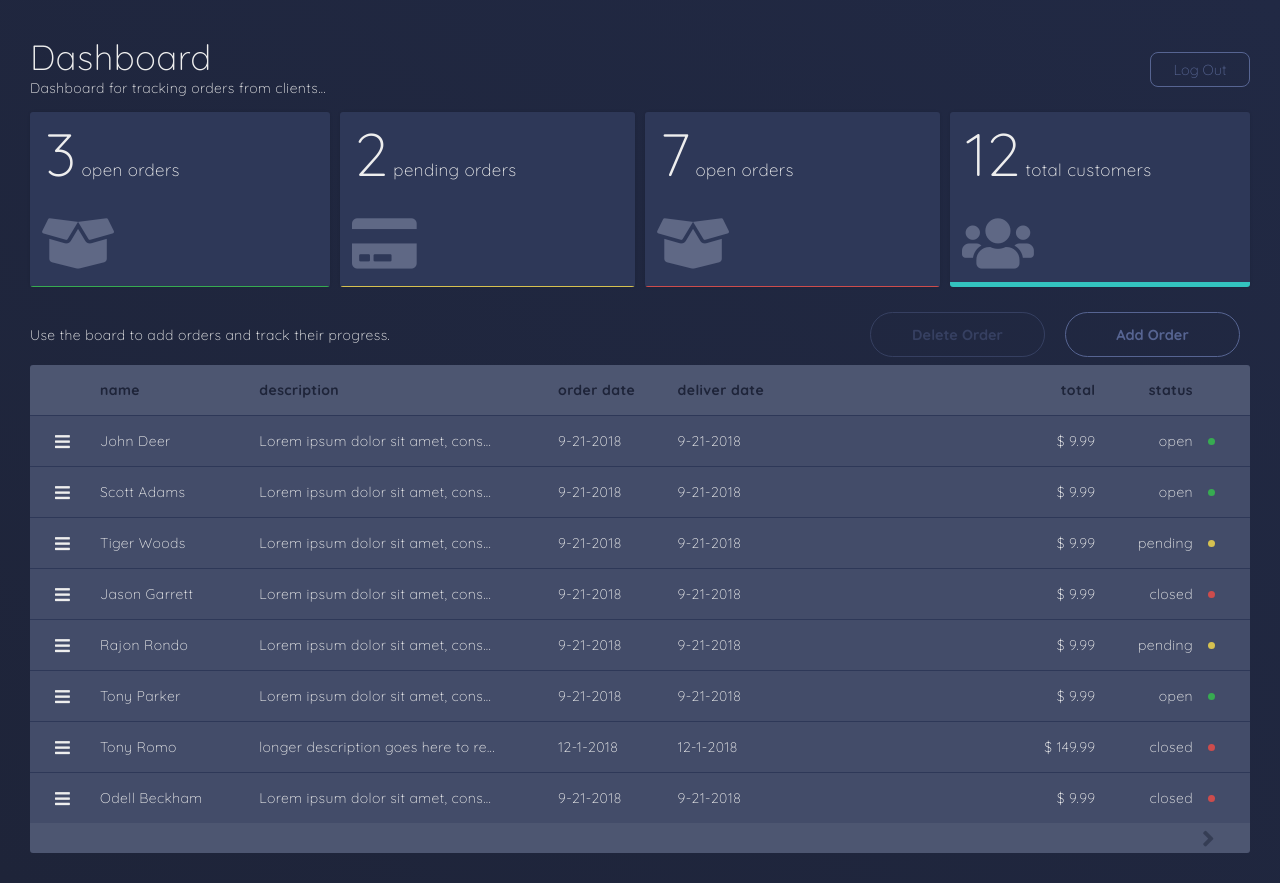
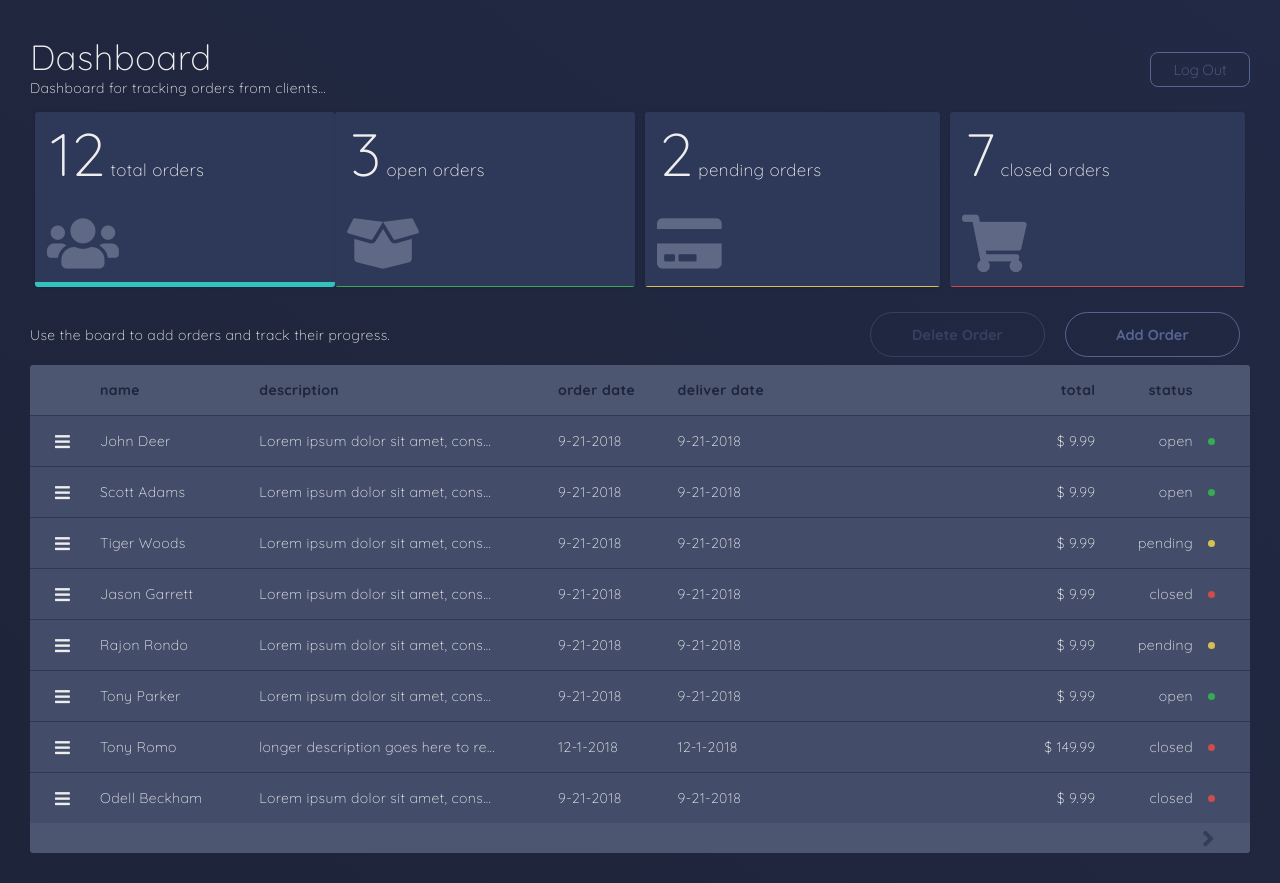
Before and after one commit to jfarris587/order-dashboard, a React app: page / in a window 1280 px wide. Built offline with nearby package versions, Linux system fonts and the light colour scheme.

Commit message:
changing store/orders

```diff
--- a/src/js/App.jsx
+++ b/src/js/App.jsx
@@ -13,9 +13,9 @@ class App extends Component {
     this.state = {
       details: [0, 0, 0, 0],
       login: true,
-      store: Settings,
-      orders: Settings,
-      show: 3,
+      store: Settings.slice(),
+      orders: Settings.slice(),
+      show: 0,
       page: 0,
       add:{
         mode: false
@@ -25,27 +25,29 @@ class App extends Component {
         selected:[]
       }
     };
-
-    console.log(this.state.orders);
-
   }
 
   componentWillMount(){
+    this.calculateTotals();
+  }
+
+  calculateTotals = () =>{
     var tempState = this.state;
     var status;
+    tempState.details = [0,0,0,0];
 
     tempState.store.forEach(function(order){
       status = order.status;
-      tempState.details[3] += 1;
+      tempState.details[0] += 1;
 
       if(status === 0){
-        tempState.details[0] += 1;
+        tempState.details[1] += 1;
       }
       else if(status === 1){
-        tempState.details[1] += 1;
+        tempState.details[2] += 1;
       }
       else{
-        tempState.details[2] += 1;
+        tempState.details[3] += 1;
       }
     });
     this.setState(tempState);
@@ -69,12 +71,12 @@ class App extends Component {
     var tempState = this.state;
     tempState.orders=[];
 
-    if(status === 3){
-      tempState.orders = tempState.store;
+    if(status === 0){
+      tempState.orders = tempState.store.slice();
     }
     else{
       for(let i = tempState.store.length - 1; i >= 0 ; i--){
-        if(tempState.store[i].status === status){
+        if(tempState.store[i].status === status-1){
             tempState.orders.push(tempState.store[i]);
         }
       }
@@ -119,6 +121,7 @@ class App extends Component {
     tempState.orders.push(orderObj);
     tempState.add.mode = !tempState.add.mode;
     this.setState(tempState);
+    this.calculateTotals();
   }
 
   deletingOrders = () =>{
@@ -132,14 +135,15 @@ class App extends Component {
   deleteOrder = (i) =>{
     if (window.confirm("Are you sure you want to delete this order?")) {
       var tempState = this.state;
-      tempState.orders.forEach(function(order, index){
+      tempState.store.forEach(function(order, index){
 
         if(order.id === i){
-          tempState.orders.splice(index, 1);
+          tempState.store.splice(index, 1);
         }
       });
-
+      tempState.orders = tempState.store.slice();
       this.setState(tempState);
+      this.calculateTotals();
     }
   }
 
@@ -172,6 +176,7 @@ class App extends Component {
             add={this.state.add}
             deletingOrders={this.deletingOrders}
             addingOrders={this.addingOrders}
+            addOrder={this.addOrder}
           />
 
           <Board
@@ -183,6 +188,7 @@ class App extends Component {
             changeStatus={this.changeStatus}
             page={this.state.page}
           />
+
         </React.Fragment>
       );
     }
--- a/src/js/Board.jsx
+++ b/src/js/Board.jsx
@@ -21,13 +21,12 @@ class Board extends Component {
 
   componentWillReceiveProps(nextProps) {
     var tempState = this.state;
-    tempState.orders = this.props.orders.slice().reverse();
+    tempState.orders = nextProps.orders.slice().reverse();
     tempState.totalPages = Math.ceil(nextProps.orders.length / this.state.perPage) - 1;
     if(tempState.page > tempState.totalPages){
       tempState.page -= 1;
     }
     this.setState(tempState);
-
   }
 
   nextPage = () => {
--- a/src/js/components/Detail.jsx
+++ b/src/js/components/Detail.jsx
@@ -8,18 +8,21 @@ const Detail = (props) => {
   if(props.show === props.id){
         selected = " selected";
   }
-
-  if(props.id === 1){
+  if(props.id === 0){
+    classIcon = "users";
+    type = "total orders";
+  }
+  else if(props.id === 1){
+    classIcon = "box-open";
+    type = "open orders";
+  }
+  else if(props.id === 2){
     classIcon = "credit-card";
     type = "pending orders";
   }
-  else if(props.id === 1){
+  else if(props.id === 3){
     classIcon = "shopping-cart";
     type = "closed orders";
-  }
-  else if(props.id === 3){
-    classIcon = "users";
-    type = "total customers";
   }
 
   return (
--- a/src/js/components/Navigation.jsx
+++ b/src/js/components/Navigation.jsx
@@ -3,8 +3,6 @@ import React from "react";
 const Navigation = (props) =>{
   var displayNext = "";
   var displayPrev = "";
-
-  console.log(props.totalPages, props.page);
 
   if(props.totalPages <= props.page){
     displayNext = " hide";
--- a/src/scss/layout/board/board.scss
+++ b/src/scss/layout/board/board.scss
@@ -1,6 +1,6 @@
 .board{
   width: 100%;
-  min-height: 5 * (50px) + 30px;
+  //min-height: 4 * (50px) + 30px;
   border-radius: 3px;
   overflow: hidden;
   background: $secondary-blue;
--- a/src/scss/layout/header/detail.scss
+++ b/src/scss/layout/header/detail.scss
@@ -37,26 +37,26 @@
     font-size: 5.75rem;
     color: #5f6885;
   }
-
   &-0{
+    margin: 0 0 0 5px;
+    background-image: $detail-4;
+  }
+  &-1{
     background-image: $detail-1;
     margin: 0 5px 0 0;
   }
 
-  &-1{
+  &-2{
     margin: 0 5px 0 5px;
     background-image: $detail-2;
   }
 
-  &-2{
+  &-3{
     margin: 0 5px 0 5px;
     background-image: $detail-3;
   }
 
-  &-3{
-    margin: 0 0 0 5px;
-    background-image: $detail-4;
-  }
+
 }
 
 
```
